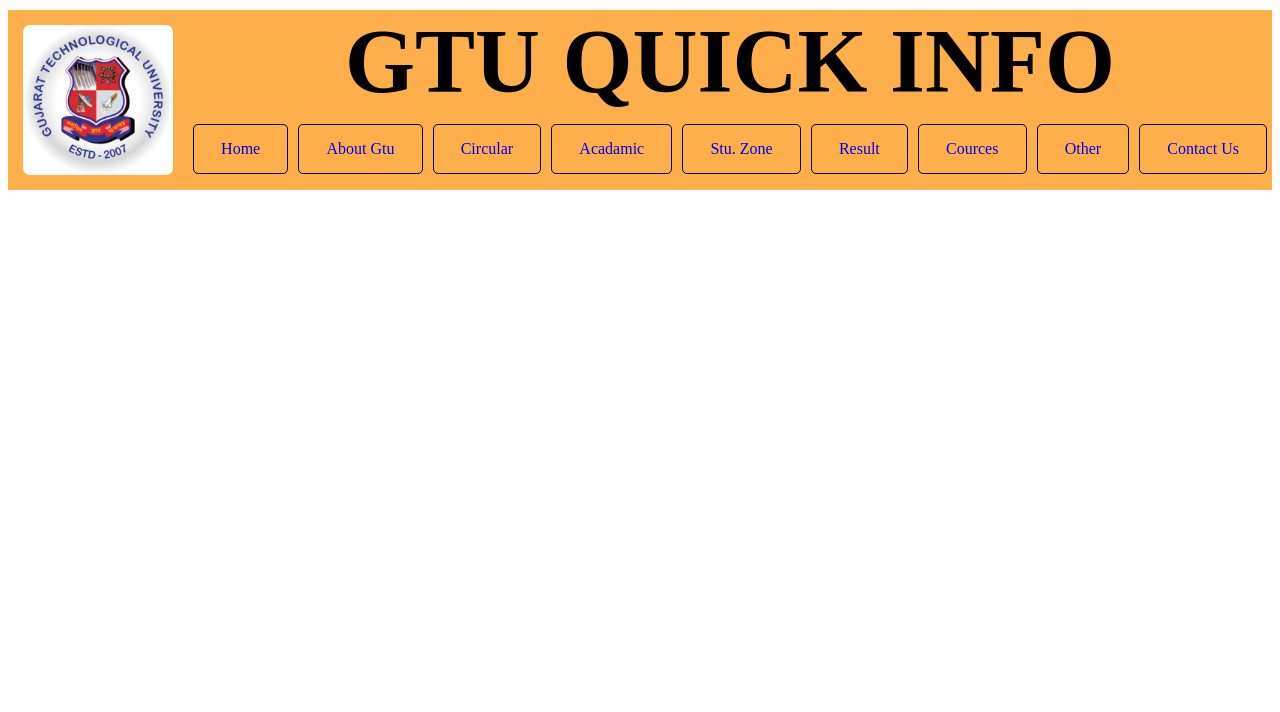
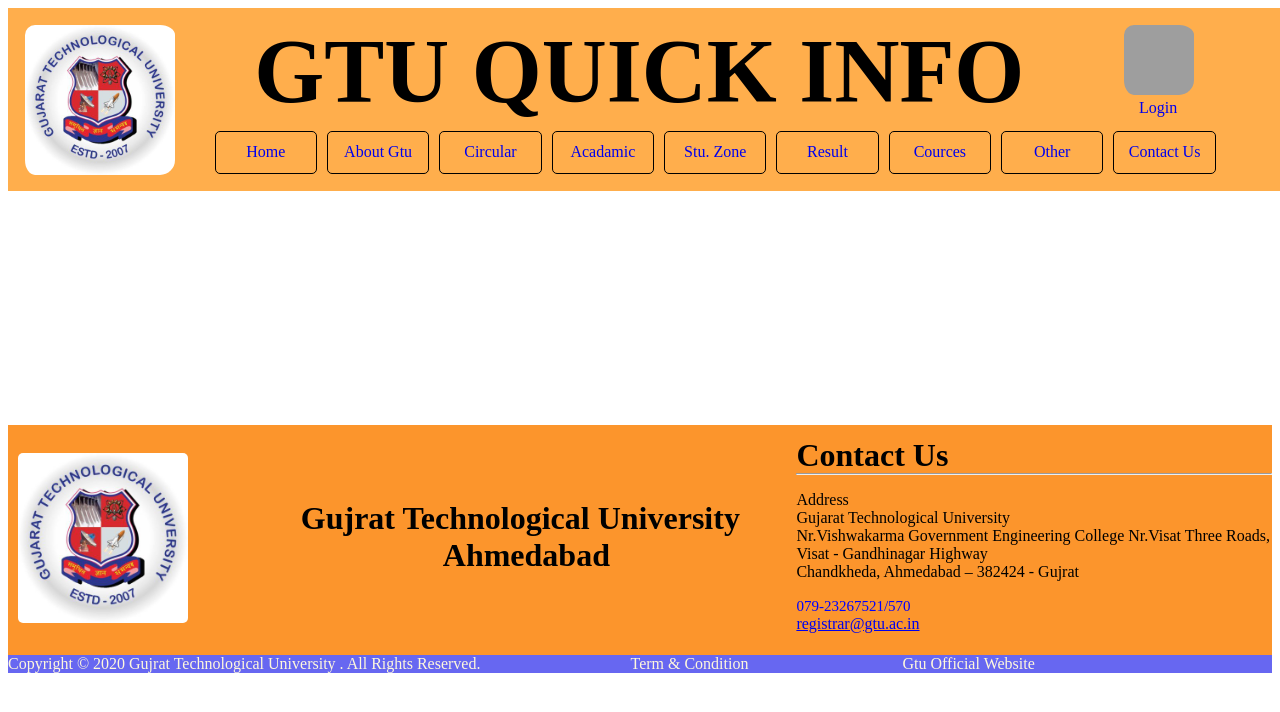
Before and after one commit to mrvasani48/GTU-QUICK-INFO, a PHP site: the page made by header&footer.php in a window 1280 px wide. Shown: the top 712 px of the page. Run offline with PHP 8.4, Linux system fonts and the light colour scheme; grey boxes are pictures that could not be loaded.

Commit message:
Add files via upload

```diff
--- a/header&footer.php
+++ b/header&footer.php
@@ -5,72 +5,33 @@
     <meta http-equiv="X-UA-Compatible" content="IE=edge">
     <meta name="viewport" content="width=device-width, initial-scale=1.0">
     <title>Gtu Quick Info</title>
+    <link rel="stylesheet" href="newheader.css" />
+    <link rel="stylesheet" href="footer.css">
+</head>
+<body>
+    <div class="container1">
+        <div class="box1" >
+            <img  id="image" src="image/logo.jpg" height="150px" width="150px"></img>
+        </div>
 
-    <style>
-        .header {
-    background-color: rgb(255, 140, 0,0.7);
-    width: 100%;
-    height: 180px;
-    box-sizing: border-box;
-    margin-top: -50px;
-   }
+        <div class="box2">
+             <div class="box2in1">
 
-   .fleft
-   {
-      float: left;
-   }
-   #logo
-   {
-   margin: 15px;
-   border-radius: 7px;
-   }
-   #headingh1
-   {
-      text-align: center;
-      font-size: 90px;
-      margin-bottom:10.57px;
-   }
-   #navhead
-   {
-    height: 50px;
-    display: flex;
-    }
-    .pnav{
-     text-decoration: none;
-     border: 1px solid black;
-     vertical-align: middle;
-     overflow: hidden;
-     line-height: 3;
-     align-items: center;
-     flex-wrap: nowrap;
-     flex-direction: row ;
-     flex-grow:1;
-      flex-shrink: 1;
-      text-align: center;
-      border-radius: 5px;
-      justify-content: space-between;
-      margin-left: 5px;
-      margin-right: 5px;
-    }
+                 <div id="headingh1">GTU QUICK INFO</div>
 
-    .pnav:hover{
-     background-color: rgb(245, 245, 245);
-    }
+                 <div  id="userlogin">
+                    <a style="text-decoration: none;" href="login_page.php">
+                        <img id="image" src="image/user.jpeg" height="70px" width="70px">
+                         </img><br>
+                        <spna id="logintext"> login
+                        </spna>
+                     </a>
+                 </div>
 
-        </style>
+             </div>
 
-    <script src="home_page.js"></script>
-</head>
-
-<body>
-<header class="header">
-       <div >
-         <img id="logo"  class="fleft" src="image/logo.jpg" height="150px" width="150px"></img>
-       </div>
-      <div >
-            <h1 id="headingh1">GTU QUICK INFO</h1>
-            <Nav id="navhead" >
-                  <a class="pnav" href="home_page.php">Home</a>
+             <div class="box2in2">
+                <a class="pnav" id="active" href="home_page.php">Home</a>
                 <a class="pnav" href="#">About Gtu</a>
                 <a class="pnav" href="#">Circular</a>
                 <a class="pnav" href="#">Acadamic</a>
@@ -79,11 +40,35 @@
                 <a class="pnav" href="#">Cources</a>
                 <a class="pnav" href="#">Other</a>
                 <a class="pnav" href="#">Contact Us</a>
+             </div>
+        </div>
+    </div>
+<br><br><br><br><br><br><br><br><br><br><br><br><br>
 
-            </Nav>
+ <footer id="footer">
+          <div id="d1footer">
+            <img  width="170" id="logofooter" height="170" src="image/logo.jpg" alt="gtu" ></img>
           </div>
-</header>
+          <div id="d2footer">
+                  <h3 id="d2h" >Gujrat Technological University<br><span id="loc">  Ahmedabad  </span></h3>
+          </div>
+              <div id="d3footer">
+                  <h1 class="contact">contact us</h1>
+                  <hr style="color:black;">
 
+                        <p>Address<br>
+                              Gujarat Technological University<br>
+                                Nr.Vishwakarma Government Engineering College Nr.Visat Three Roads, Visat - Gandhinagar Highway<br>
+                               Chandkheda, Ahmedabad – 382424 - Gujrat</p>
+                       <span id="number"  style="font-size: 15px; color:blue;">079-23267521/570</span><br>
+                       <a id="mail"  href="mailto:registrar@gtu.ac.in"> registrar@gtu.ac.in</a>
+              </div>
+
+    </footer>
+             <nav id="lastnav">
+             <p id="copyright">Copyright © 2020  Gujrat Technological University .   All Rights Reserved.</p>
+             <a href="term.php" target="_blank" id="term" rel="noopener noreferrer">Term & Condition</a>
+             <a href="https://www.gtu.ac.in/" target="_blank" id="gtuweb" rel="noopener noreferrer">Gtu Official website</a>
+            </nav>
 </body>
 </html>
-<?php ?>
--- a/newheader.php
+++ b/newheader.php
@@ -44,4 +44,4 @@
     </div>
 </body>
 </html>
-<?php?>
+<?php ?>
--- a/term.php
+++ b/term.php
@@ -76,7 +76,8 @@
                <nav id="lastnav">
                <p id="copyright">Copyright © 2020  Gujrat Technological University .   All Rights Reserved.</p>
                <a href="term.html" target="_blank" id="term" rel="noopener noreferrer">Term & Condition</a>
-               <a href="home_page.php" target="_blank" id="gtuweb" rel="noopener noreferrer">Gtu Quick Info</a>
-              </nav>
+               <a href="https://www.gtu.ac.in/" target="_blank" id="gtuweb" rel="noopener noreferrer">Gtu Official website</a>
+
+                </nav>
 </body>
 </html>
```
Lines whose indentation alone changed are shown as unchanged.
